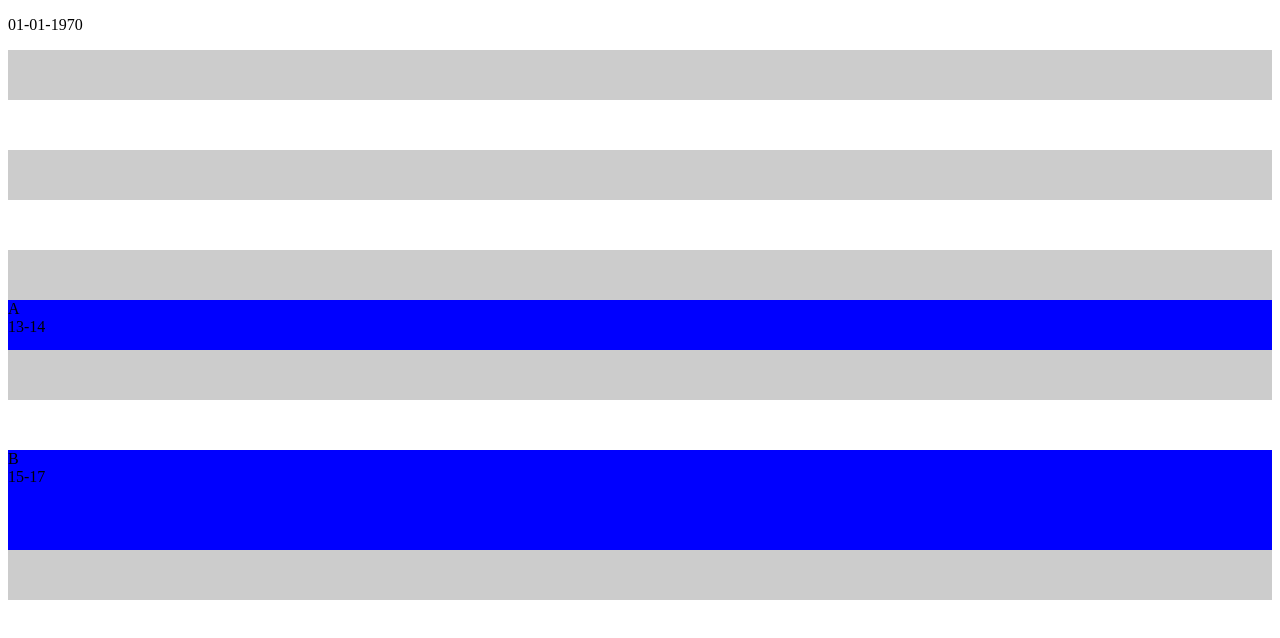
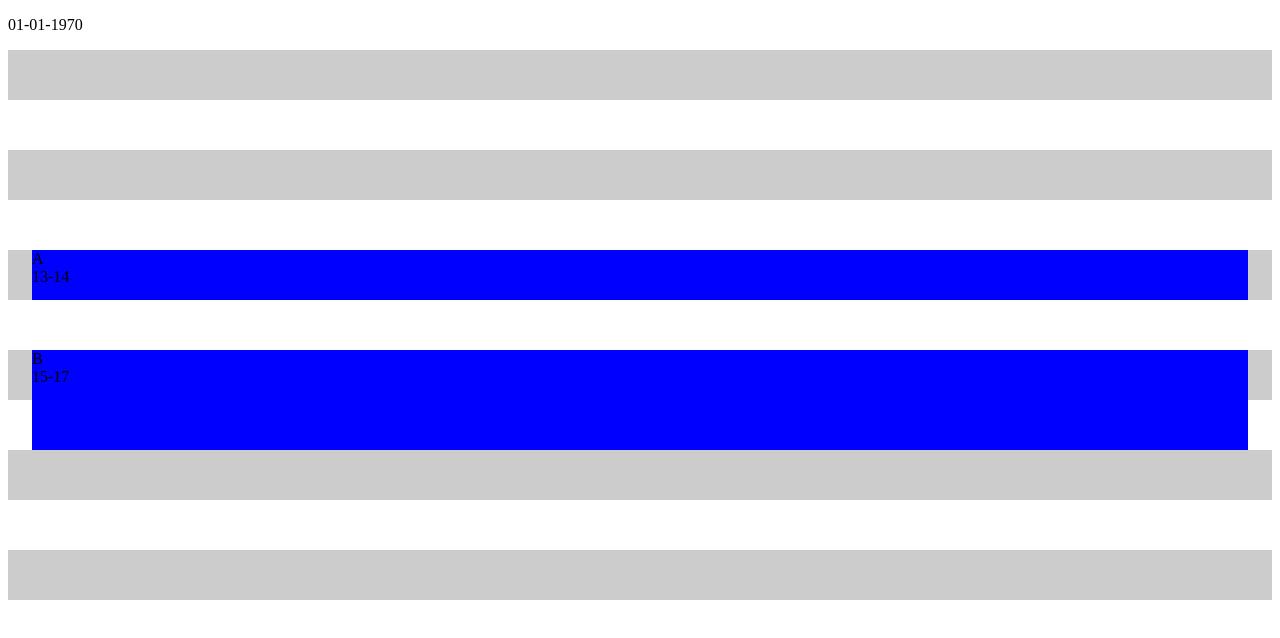
Before and after one commit to NorbertCode/plan-creator, a Next.js app: page / in a window 1280 px wide. Shown: the top 638 px of the page. Built offline with nearby package versions, Linux system fonts and the light colour scheme.

Commit message:
fixed incorrect positions being set

```diff
--- a/src/app/classBlock.js
+++ b/src/app/classBlock.js
@@ -1,6 +1,6 @@
 export default function ClassBlock({ name, timeStart, timeEnd, columnTimeStart, columnTimeEnd, columnHeight}) {
     const position = (timeStart - columnTimeStart) / (columnTimeEnd - columnTimeStart) * columnHeight;
-    const height = (timeEnd - timeStart) / (columnTimeEnd - columnTimeStart) * columnHeight;
+    const height = ((timeEnd - timeStart) / (columnTimeEnd - columnTimeStart)) * columnHeight;
 
     return (
         <div className="classBlock" style={{top: position, height: height}}>
--- a/src/app/style.css
+++ b/src/app/style.css
@@ -1,8 +1,11 @@
 .classBlock {
-    position: relative;
+    position: absolute;
+    left: 0;
+    right: 0;
+    width: 95%;
+    margin: 0 auto 0 auto;
+    padding: 0;
     background-color: blue;
-    margin: 0;
-    padding: 0;
 }
 
 .classBlock p {
```
